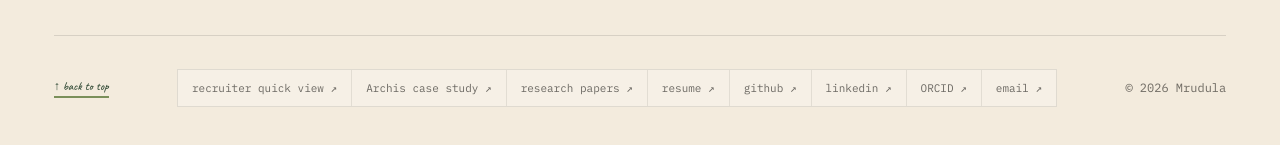
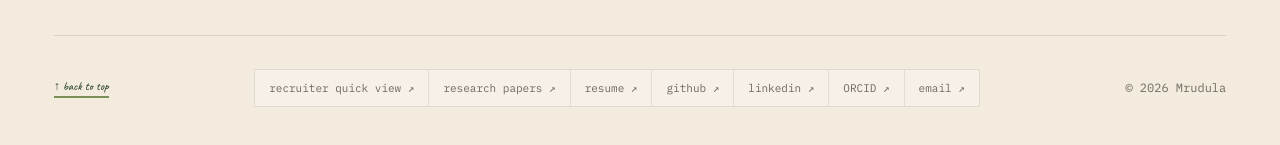
Before and after one commit to Mrudula-itsjuzme/portfolio-site, a React (Vite) app: page / in a window 1280 px wide. Shown: the part 8730-8875 px from the top of the page. Built offline with nearby package versions, Linux system fonts and the light colour scheme.

Commit message:
nav: defer project spotlight while retaining research and recruiter access

```diff
--- a/src/components/lab/LabPage.jsx
+++ b/src/components/lab/LabPage.jsx
@@ -971,7 +971,6 @@ const [toastMsg, setToastMsg] = useState("");
 
           <nav className="footer-links" aria-label="final links">
             <a href="/work-with-me.html">recruiter quick view ↗</a>
-            <a href="/projects/archis/">Archis case study ↗</a>
             <a href="/research.html">research papers ↗</a>
             <a href="resume.pdf" target="_blank" rel="noreferrer">resume ↗</a>
             <a href={identity.links.github} target="_blank" rel="noreferrer">github ↗</a>
```
